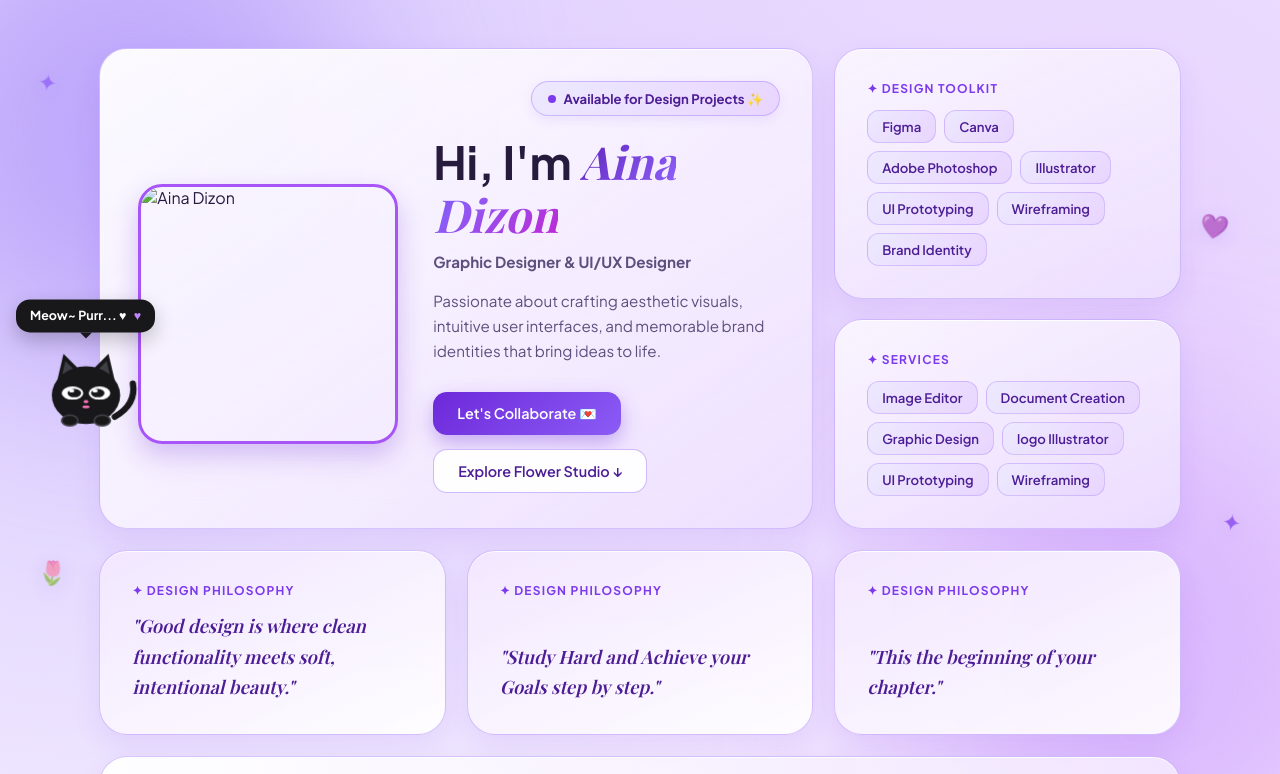
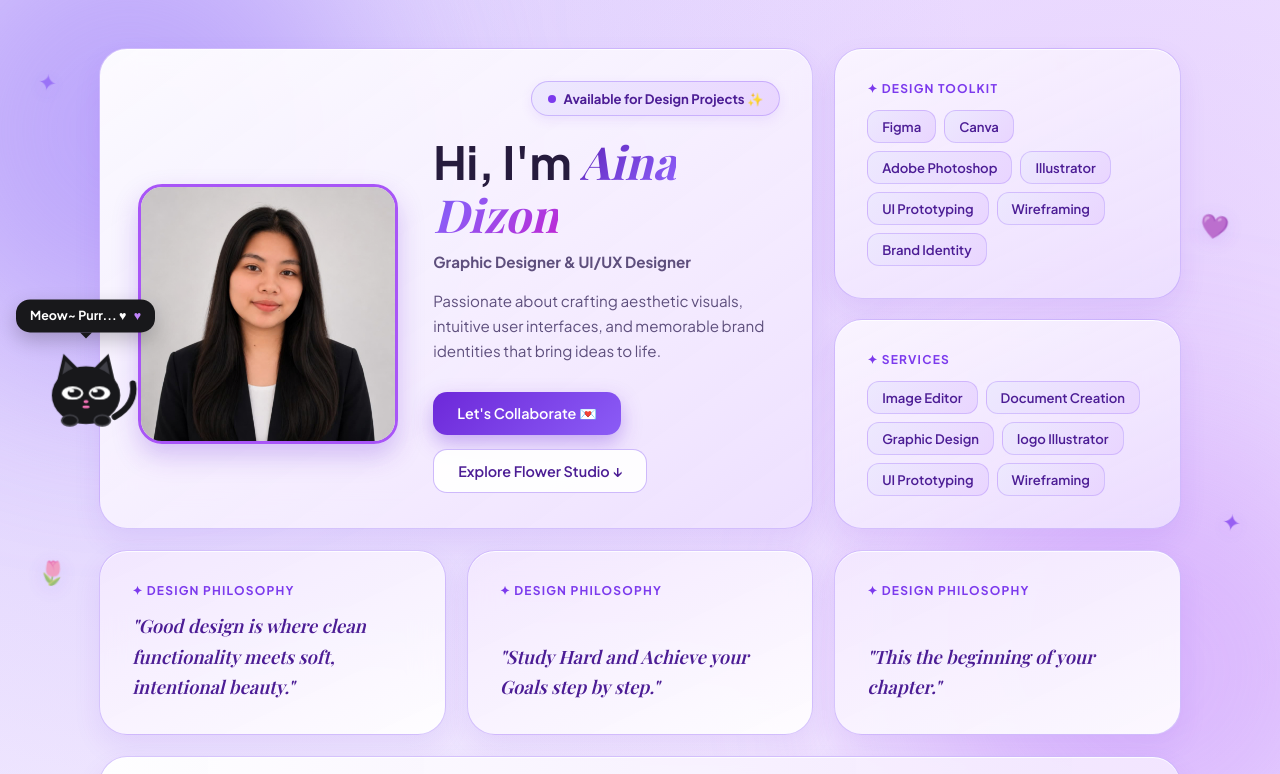
Before and after one commit to zimbamackypulot/aina-dev, a plain HTML site: page index.html in a window 1280 px wide. Both pictures are taken after a click on the button "Enter Portfolio ✨". Shown: the top 774 px of the page. Drawn offline with nearby package versions, Linux system fonts and the light colour scheme; a web font is replaced by a local one.

Commit message:
modified

```diff
--- a/index.html
+++ b/index.html
@@ -95,7 +95,7 @@
 
                 <div class="hero-split">
                     <div class="hero-photo-wrap">
-                        <img src="c:\Users\Lg\Downloads\Canva - download.jpg" alt="Aina Dizon" class="profile-pic">
+                        <img src="Canva - download.jpg" alt="Aina Dizon" class="profile-pic">
                     </div>
 
                     <div class="hero-content">
```
Also changed, not shown: Canva - download.jpg (added).
